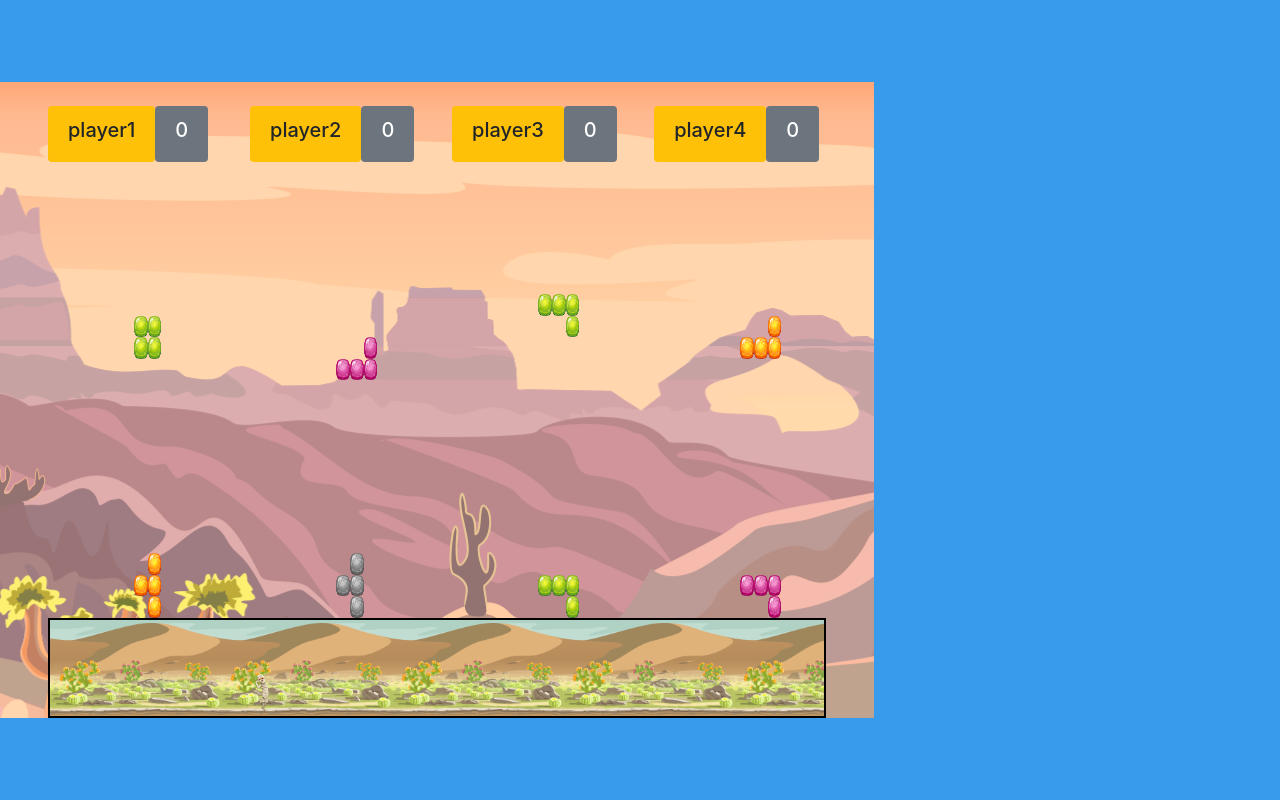
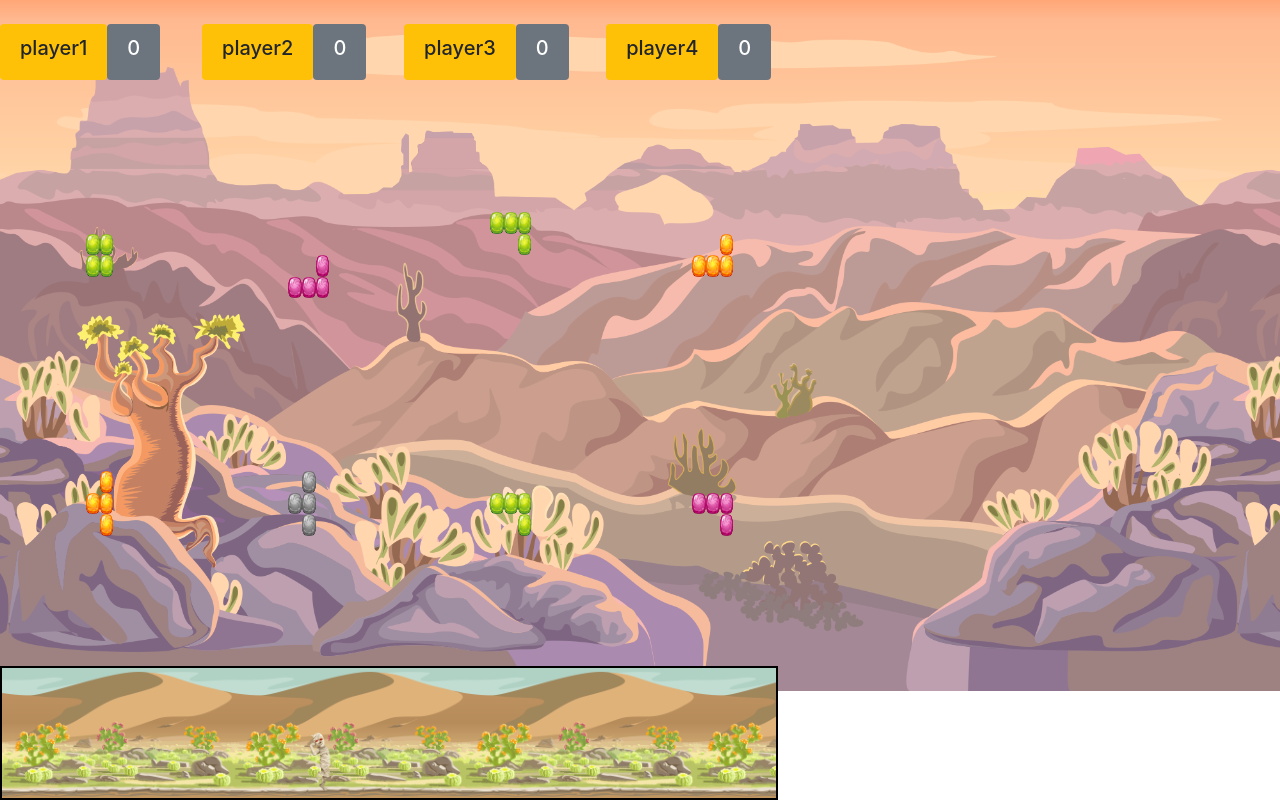
Before and after one commit to JeanCarrillo/super-block-heroes, an Angular app: page /game in a window 1280 px wide. Built offline with nearby package versions, Linux system fonts and the light colour scheme.

Commit message:
game screen edit after refactor

```diff
--- a/src/app/app.component.css
+++ b/src/app/app.component.css
@@ -0,0 +1,6 @@
+
+app-game {
+    min-height: 100%;
+    min-width: 100%;
+    display: flex;
+  }
--- a/src/app/pages/game/background/background.component.css
+++ b/src/app/pages/game/background/background.component.css
@@ -1,4 +1,9 @@
 .game-background {
   background-repeat: repeat-x;
   transition: 1s;
+  display: flex;
+  flex-grow: 1;
+  min-width: 100%;
+  min-height: 100%;
+  background-size: 96%;
 }
--- a/src/app/pages/game/game.component.css
+++ b/src/app/pages/game/game.component.css
@@ -1,12 +1,15 @@
 .game-background {
   background-repeat: repeat-x;
   transition: 1s;
+  min-height: 100%;
+  min-width: 100%;
+  display: flex;
 }
 
 .vertical-center {
   overflow: hidden;
   min-height: 100%;
-  min-height: 100vh;
+  min-width: 100%;
   display: flex;
   align-items: center;
 }
--- a/src/app/pages/game/game.component.html
+++ b/src/app/pages/game/game.component.html
@@ -1,4 +1,4 @@
-<div class="container-fluid px-0 vertical-center">
+<div class="container-fluid m-0 p-0 vertical-center">
   <!-- <app-background
     *ngFor="let background of backgrounds"
     [monster]="monster"
@@ -9,31 +9,31 @@
     class="game-background"
     [ngStyle]="{
       'background-image': 'url(../../../assets/img/backgrounds/1/1.png)',
-      'background-position-x': getBackgroundX(0)
+      'background-position-x': getBackgroundX(0), 'background-size':'96%'
     }"
   >
     <div
       class="game-background"
       [ngStyle]="{
         'background-image': 'url(../../../assets/img/backgrounds/1/2.png)',
-        'background-position-x': getBackgroundX(1)
+        'background-position-x': getBackgroundX(1), 'background-size':'96%'
       }"
     >
       <div
         class="game-background"
         [ngStyle]="{
           'background-image': 'url(../../../assets/img/backgrounds/1/3.png)',
-          'background-position-x': getBackgroundX(2)
+          'background-position-x': getBackgroundX(2), 'background-size':'96%'
         }"
       >
         <div
           class="game-background"
           [ngStyle]="{
             'background-image': 'url(../../../assets/img/backgrounds/1/4.png)',
-            'background-position-x': getBackgroundX(3)
+            'background-position-x': getBackgroundX(3), 'background-size':'96%'
           }"
         >
-          <div class="row pr-5 pl-5">
+          <div class="row">
             <app-player-container
               *ngFor="let player of players"
               [player]="player"
--- a/src/app/pages/game/monster.ts
+++ b/src/app/pages/game/monster.ts
@@ -10,12 +10,12 @@ export class Monster {
     this.x = 0;
     this.name = name;
     this.movingDirection = 1; // right
-    this.movingSpeed = 1;
+    this.movingSpeed = 1.5;
   }
 
   public move() {
     // right
-    if (this.movingDirection === 1 && this.x < 96) {
+    if (this.movingDirection === 1 && this.x < 100) {
       this.x += this.movingSpeed;
     }
     if (this.x >= 100) {
--- a/src/app/pages/game/monster/monster.component.css
+++ b/src/app/pages/game/monster/monster.component.css
@@ -1,7 +1,7 @@
 .boardMonster {
   border: 2px solid black;
   width: 100%;
-  height: 100px;
+  height: 100%;
   background: url('/assets/img/backgroundMonster.png');
   background-repeat: repeat-x;
   background-size: contain;
@@ -12,7 +12,7 @@
   vertical-align: middle;
   border-style: none;
   height: auto;
-  width: 5.3%;
+  width: 5vw;
   bottom: 2%;
   position: absolute;
 }
--- a/src/styles.css
+++ b/src/styles.css
@@ -1,7 +1,26 @@
 /* You can add global styles to this file, and also import other style files */
 @import url(https://unpkg.com/bootstrap@4.1.1/dist/css/bootstrap.min.css);
 
-html,
+html {
+  min-height: 100%;
+  min-width: 100%;
+  display: flex;
+  flex-grow: 1;
+}
 body {
-  background-color: #389beb;
+  min-height: 100%;
+  min-width: 100%;
 }
+
+app-root {
+  min-height: 100%;
+  min-width: 100%;
+  display: flex;
+}
+
+
+app-game {
+  min-height: 100%;
+  min-width: 100%;
+  display: flex;
+}
```
